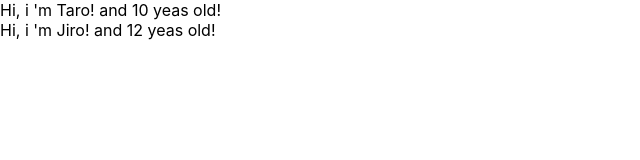
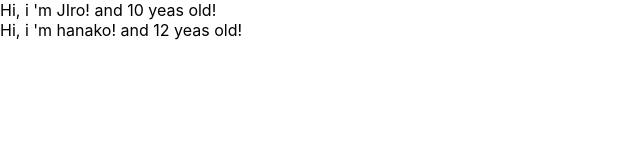
Before and after one commit to modeverv/my-react-redux2019, a React (Create React App) app: page / in a window 1280 px wide. Shown: the top 160 px of the page, without its empty margins (0-640 px from the left). Built offline with nearby package versions, Linux system fonts and the light colour scheme.

Commit message:
2019-04-10 14:35:17

```diff
--- a/src/App.js
+++ b/src/App.js
@@ -49,10 +49,17 @@ class App extends Component {
 */
 // 関数コンポーネント
 const App = () => {
+  const profiles = [
+    { name: "JIro", age: 10 },
+    { name: "hanako" , age: 12 },
+  ]
   return (
     <div>
-      <User name={"Taro"} age={10} />
-      <User name={"Jiro"} age={12} />
+      {
+        profiles.map((p) => {
+          return <User name={p.name} age={p.age} />
+        })
+      }
     </div>
   );
 }
```
